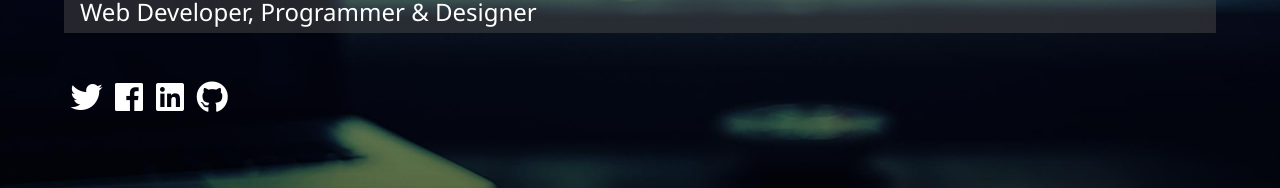
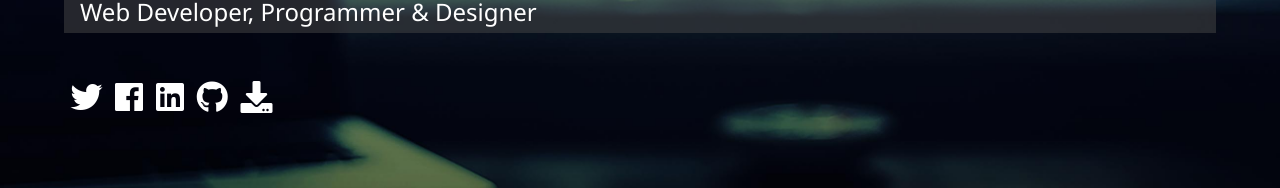
Before and after one commit to EshwaraSrinivas/portfolio, an Angular app: page /home in a window 1280 px wide. Shown: the part 419-607 px from the top of the page. Built offline with nearby package versions, Linux system fonts and the light colour scheme.

Commit message:
Added resume to portfolio

```diff
--- a/package.json
+++ b/package.json
@@ -8,7 +8,7 @@
     "test": "ng test",
     "lint": "ng lint",
     "e2e": "ng e2e",
-    "build:ghpages": "ng build --prod --base-href 'https://eshwarasrinivas.github.io/portfolio/'",
+    "build:ghpages": "ng build --prod --base-href https://eshwarasrinivas.github.io/portfolio/",
     "deploy:ghpages": "ngh"
   },
   "private": true,
--- a/src/app/components/home/home.component.html
+++ b/src/app/components/home/home.component.html
@@ -18,5 +18,8 @@
         <a target="_blank"  href="https://github.com/EshwaraSrinivas/">
             <i class="fab fa-github fa-2x"></i>
         </a>
+        <a target="_blank"  href="/assets/Eshwar_Resume.pdf" download>
+            <i class="fa fa-download fa-2x"></i>
+        </a>
     </div>
 </main>
```
Also changed, not shown: 1 other file (tests, documents, lock files or other folders).
